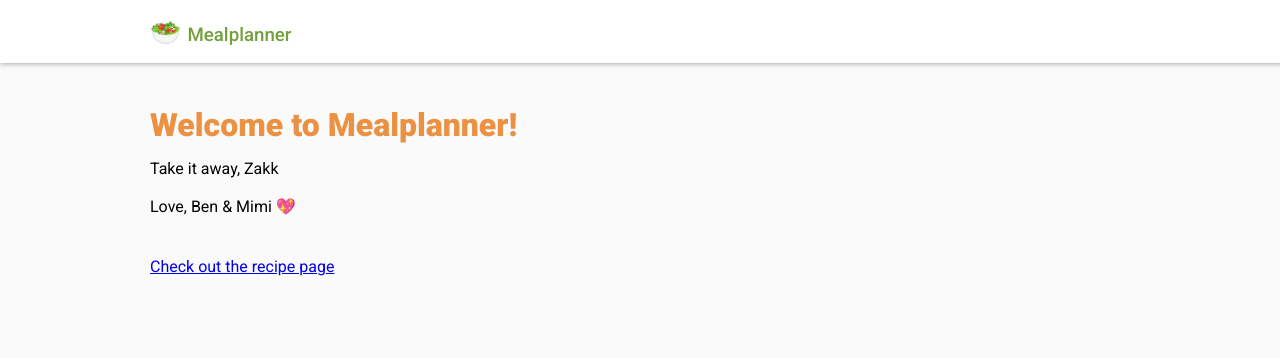
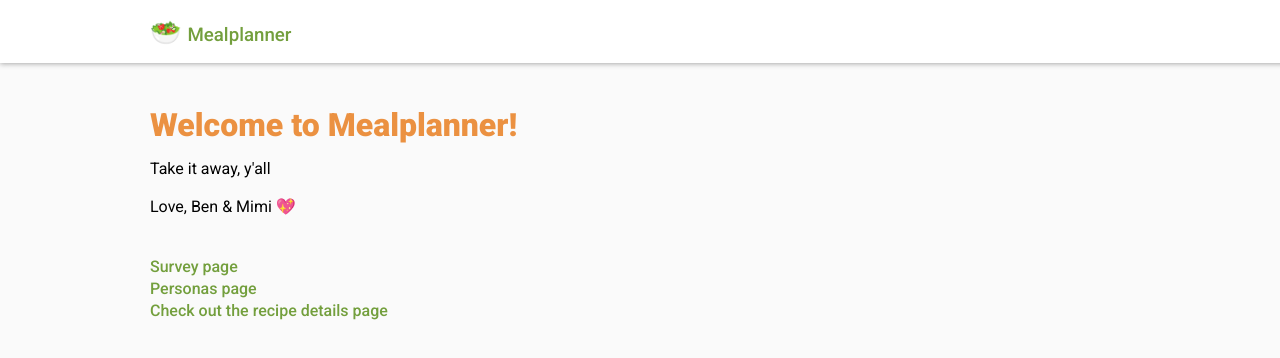
Before and after one commit to bstanfield/mealplanner, a React (Create React App) app: page / in a window 1280 px wide. Shown: the top 358 px of the page. Built offline with nearby package versions, Linux system fonts and the light colour scheme.

Commit message:
added home nav + links styling

```diff
--- a/src/App.scss
+++ b/src/App.scss
@@ -36,6 +36,17 @@ h4 {
   font-size: 11pt;
 }
 
+a {
+  font-weight: 500;
+  text-decoration: none;
+  color: $link;
+  transition: $fast-transition;
+}
+
+a:hover {
+  color: $link-focus;
+}
+
 //
 
 .btn {
@@ -44,17 +55,19 @@ h4 {
   margin: 10px 0;
   border-radius: 2px;
   text-align: center;
+  color: white;
   cursor: pointer;
   outline: 0;
-  transition: $fast-transition;
 }
 
   .btn:hover {
     box-shadow: $standard-shadow;
+    transition: $fast-transition;
   }
 
   .btn:active {
     background-color: $accent-focus;
+    transition: $fast-transition;
   }
 
   .fit-content {
--- a/src/components/Home.js
+++ b/src/components/Home.js
@@ -11,11 +11,13 @@ class Home extends Component {
     return(
       <div className="home-container">
         <h1>Welcome to Mealplanner!</h1>
-        <p>Take it away, Zakk</p>
+        <p>Take it away, y'all</p>
         <p>Love, Ben & Mimi 💖</p>
 
         <br/>
-        <a href="/recipe-page">Check out the recipe page</a>
+        <a href="/survey">Survey page</a><br />
+        <a href="/personas">Personas page</a><br />
+        <a href="/recipe-page">Check out the recipe details page</a>
       </div>
     )
   }
--- a/src/variables.scss
+++ b/src/variables.scss
@@ -1,6 +1,9 @@
 $bg-color: #fafafa;
 $header: #EB9141;
-$secondary-header: #EE693F;$tertiary-header: #739F3D;
+$secondary-header: #666666;
+$tertiary-header: #739F3D;
+$link: #739F3D;
+$link-focus: #5d8231;
 $accent: #fc8335;
 $accent-focus:  #ea792e;
 $standard-shadow: 0px 1px 5px #aaaaaa;
```
